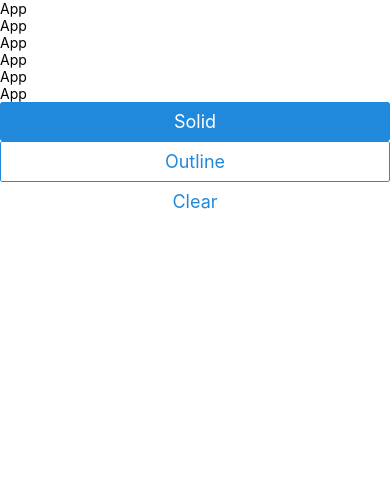
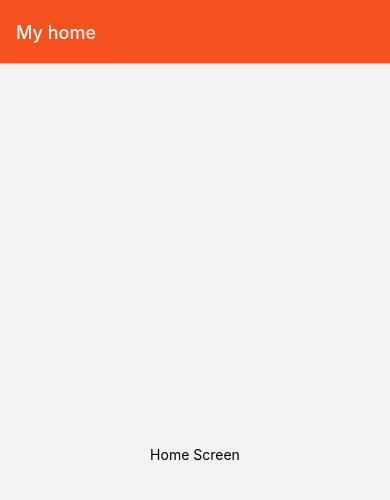
Before and after one commit to hernanspc/react-native-cli-hernan-template2023, a React Native app: screen / in a window 390 px wide. Shown: the top 500 px of the page. Built offline with nearby package versions, Linux system fonts and the light colour scheme.

Commit message:
add react navigation and react native screens done🐤

```diff
--- a/App.js
+++ b/App.js
@@ -1,27 +1,36 @@
-import { StyleSheet, Text, TouchableOpacity, TouchableOpacityBase, View } from 'react-native'
-import React from 'react'
-import { SafeAreaView } from 'react-native-safe-area-context'
-import { Button } from '@rneui/themed';
+import * as React from 'react';
+import { View, Text } from 'react-native';
+import { NavigationContainer } from '@react-navigation/native';
+import { createNativeStackNavigator } from '@react-navigation/native-stack';
 
-const App = () => {
+function HomeScreen() {
   return (
-    <View>
-      <Text>App</Text>
-      <Text>App</Text>
-      <Text>App</Text>
-      <Text>App</Text>
-      <Text>App</Text>
-      <Text>App</Text>
-
-
-      <Button title="Solid" />
-      <Button title="Outline" type="outline" />
-      <Button title="Clear" type="clear" />
-
+    <View style={{ flex: 1, alignItems: 'center', justifyContent: 'center' }}>
+      <Text>Home Screen</Text>
     </View>
-  )
+  );
 }
 
-export default App
+const Stack = createNativeStackNavigator();
 
-const styles = StyleSheet.create({})
+function App() {
+  return (
+    <NavigationContainer>
+      <Stack.Navigator>
+        <Stack.Screen
+          name="Home"
+          component={HomeScreen}
+          options={{
+            title: 'My home',
+            headerStyle: {
+              backgroundColor: '#f4511e',
+            },
+            headerTintColor: '#fff',
+          }}
+        />
+      </Stack.Navigator>
+    </NavigationContainer>
+  );
+}
+
+export default App;
--- a/package.json
+++ b/package.json
@@ -10,11 +10,14 @@
     "lint": "eslint ."
   },
   "dependencies": {
+    "@react-navigation/native": "^6.1.2",
+    "@react-navigation/native-stack": "^6.9.8",
     "@rneui/base": "^4.0.0-rc.7",
     "@rneui/themed": "^4.0.0-rc.7",
     "react": "17.0.2",
     "react-native": "0.68.1",
     "react-native-safe-area-context": "^4.5.0",
+    "react-native-screens": "^3.19.0",
     "react-native-vector-icons": "^9.2.0"
   },
   "devDependencies": {
```
Also changed, not shown: 3 other files (tests, documents, lock files or other folders).
